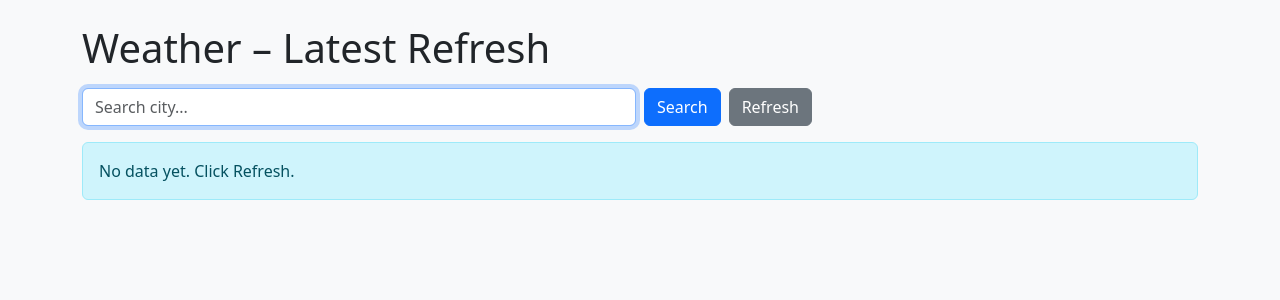
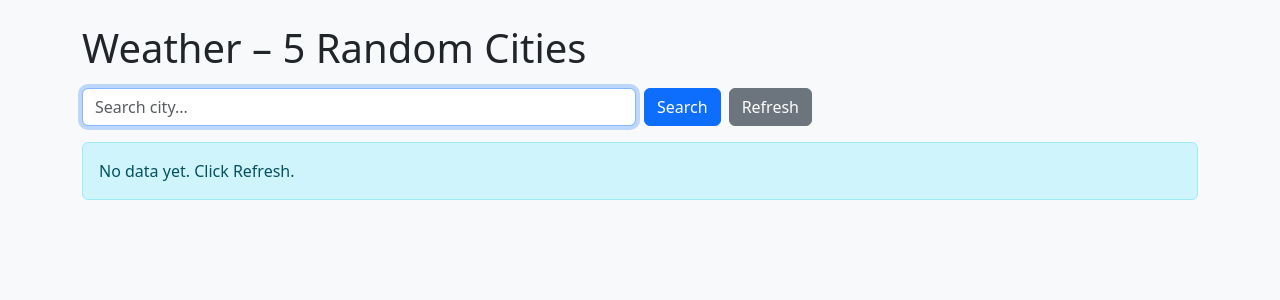
Before and after one commit to petrovk23/weather-and-sysadmin-solution, a Django app: page / in a window 1280 px wide. Shown: the top 300 px of the page. Run offline with Django 5.2, Linux system fonts and the light colour scheme.

Commit message:
Update index.html Title

```diff
--- a/tasks/task5_django_db/weatherapp5/templates/weatherapp5/index.html
+++ b/tasks/task5_django_db/weatherapp5/templates/weatherapp5/index.html
@@ -8,7 +8,7 @@
   </head>
   <body class="bg-light">
     <div class="container py-4">
-      <h1 class="mb-3">Weather – Latest Refresh</h1>
+      <h1 class="mb-3">Weather – 5 Random Cities</h1>
 
       <form class="row g-2 mb-3" action="{% url 'search' %}" method="get">
         <div class="col-sm-6">
```
